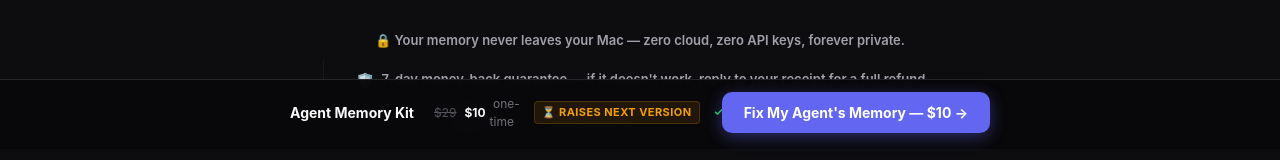
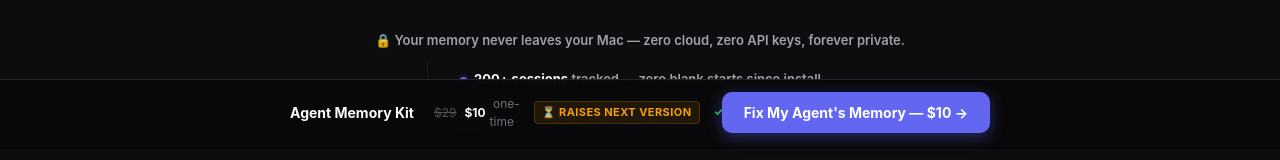
Before and after one commit to marcoiaq/agent-memory-kit, a Next.js app: page / in a window 1280 px wide. Shown: the part 721-881 px from the top of the page. Built offline with nearby package versions, Linux system fonts and the light colour scheme; no server answers.

Commit message:
ux: replace duplicate 7-day guarantee in proof bar fallback with 200+ sessions stat

```diff
--- a/app/components/BuyerCount.tsx
+++ b/app/components/BuyerCount.tsx
@@ -6,12 +6,23 @@ import { useEffect, useState } from 'react'
 const MIN_DISPLAY_COUNT = 5
 
 // Fallback stat shown when buyer count is below threshold
-// Shows the guarantee — a distinct trust signal not shown elsewhere in the proof bar
+// Shows real usage data from the creator — distinct from trust signals already in the hero
 function FallbackStat() {
   return (
     <div className="proof-stat" style={{ display: 'flex', alignItems: 'center', gap: '7px' }}>
-      <span style={{ fontSize: '15px', flexShrink: 0, lineHeight: 1 }}>🛡️</span>
-      <span>7-day money-back guarantee — if it doesn&apos;t work, reply to your receipt for a full refund</span>
+      <span style={{
+        display: 'inline-block',
+        width: '7px',
+        height: '7px',
+        borderRadius: '50%',
+        background: '#6366f1',
+        flexShrink: 0,
+        boxShadow: '0 0 5px rgba(99,102,241,0.5)',
+      }} />
+      <span>
+        <strong style={{ color: '#fafafa', fontWeight: 700 }}>200+ sessions</strong>
+        {' '}tracked — zero blank starts since install
+      </span>
     </div>
   )
 }
```
